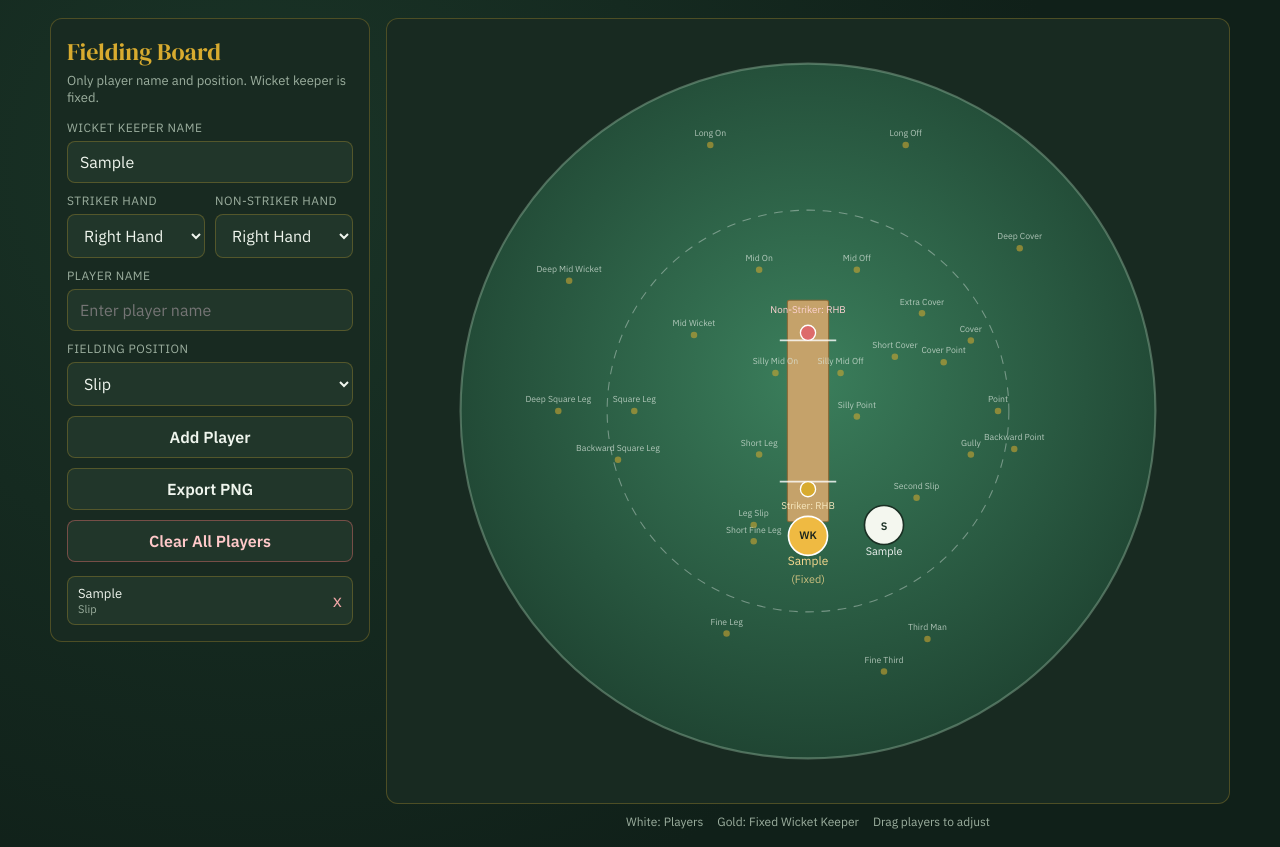
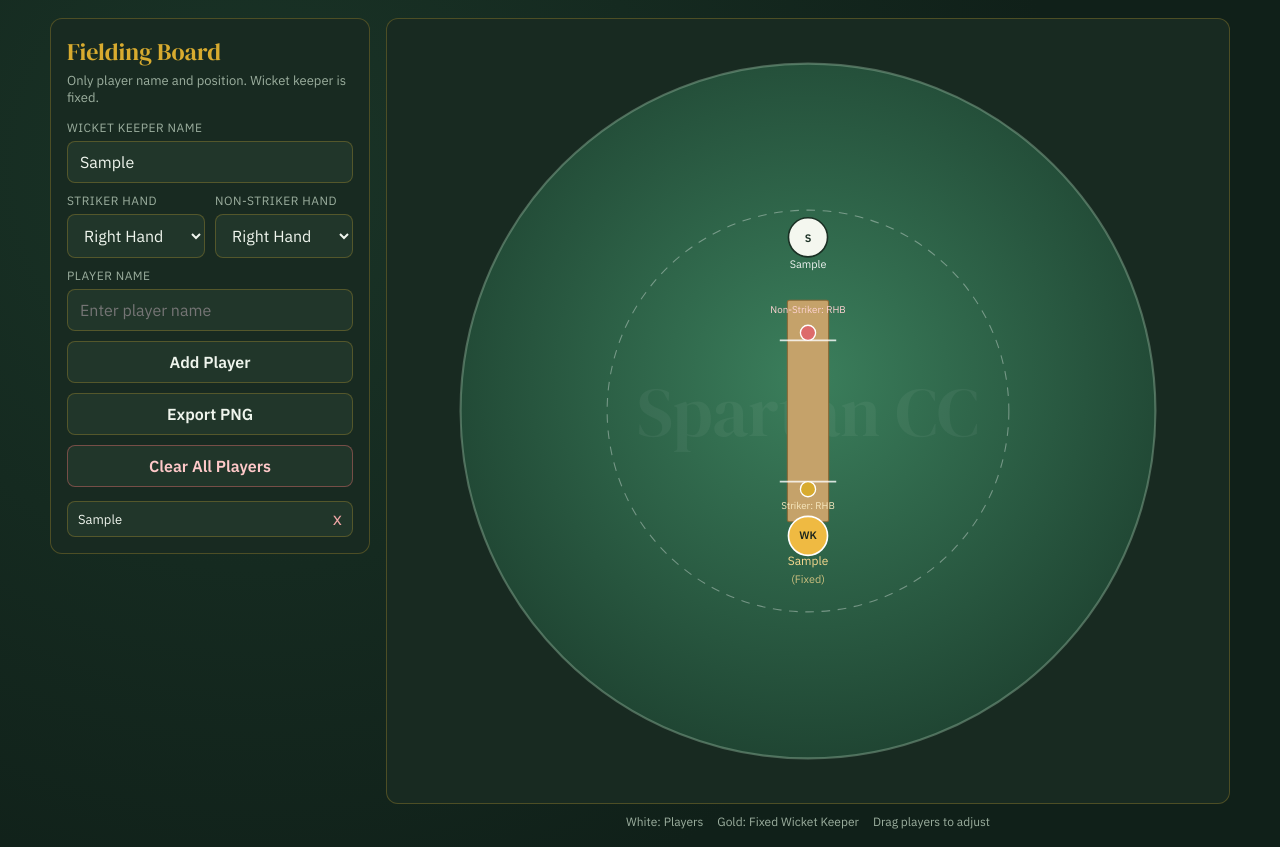
Before and after one commit to AjithRajendiran-code/Field-Analystics, a plain HTML site: page index.html in a window 1280 px wide. Both pictures are taken after typing "Sample", "Sample" into the empty fields and a click on the button "Add Player". Drawn offline with Linux system fonts and the light colour scheme.

Commit message:
watermark added

```diff
--- a/index.html
+++ b/index.html
@@ -235,10 +235,6 @@
         <label for="playerName">Player Name</label>
         <input id="playerName" type="text" placeholder="Enter player name">
       </div>
-      <div>
-        <label for="playerPosition">Fielding Position</label>
-        <select id="playerPosition"></select>
-      </div>
       <button class="btn" id="addPlayerBtn">Add Player</button>
       <button class="btn" id="exportPngBtn">Export PNG</button>
       <button class="btn btn-danger" id="clearPlayersBtn">Clear All Players</button>
@@ -260,6 +256,9 @@
         <circle cx="350" cy="350" r="320" fill="url(#fieldGradient)" stroke="#84a78f" stroke-opacity="0.5" stroke-width="2"/>
         <circle cx="350" cy="350" r="185" fill="none" stroke="#ffffff" stroke-opacity="0.35" stroke-dasharray="8 7"/>
 
+        <!-- Watermark -->
+        <text x="350" y="350" text-anchor="middle" dominant-baseline="central" font-size="64" font-family="'DM Serif Display', serif" fill="#ffffff" fill-opacity="0.05" pointer-events="none">Spartan CC</text>
+
         <rect x="331" y="248" width="38" height="204" rx="2" fill="#c5a26a" stroke="#8b6a37"/>
         <line x1="324" y1="285" x2="376" y2="285" stroke="#ffffff" stroke-width="1.5" stroke-opacity="0.8"/>
         <line x1="324" y1="415" x2="376" y2="415" stroke="#ffffff" stroke-width="1.5" stroke-opacity="0.8"/>
@@ -278,7 +277,6 @@
           <text x="350" y="508" text-anchor="middle" font-size="10" fill="#f8d98f" fill-opacity="0.8">(Fixed)</text>
         </g>
 
-        <g id="positionLabels"></g>
         <g id="fieldTokens"></g>
       </svg>
     </div>
@@ -291,37 +289,6 @@
 </div>
 
 <script>
-  const POSITIONS = {
-    "Slip": { x: 420, y: 455 },
-    "Second Slip": { x: 450, y: 430 },
-    "Gully": { x: 500, y: 390 },
-    "Point": { x: 525, y: 350 },
-    "Backward Point": { x: 540, y: 385 },
-    "Cover": { x: 500, y: 285 },
-    "Cover Point": { x: 475, y: 305 },
-    "Extra Cover": { x: 455, y: 260 },
-    "Mid Off": { x: 395, y: 220 },
-    "Long Off": { x: 440, y: 105 },
-    "Deep Cover": { x: 545, y: 200 },
-    "Third Man": { x: 460, y: 560 },
-    "Fine Third": { x: 420, y: 590 },
-    "Mid On": { x: 305, y: 220 },
-    "Long On": { x: 260, y: 105 },
-    "Mid Wicket": { x: 245, y: 280 },
-    "Square Leg": { x: 190, y: 350 },
-    "Backward Square Leg": { x: 175, y: 395 },
-    "Fine Leg": { x: 275, y: 555 },
-    "Deep Square Leg": { x: 120, y: 350 },
-    "Deep Mid Wicket": { x: 130, y: 230 },
-    "Leg Slip": { x: 300, y: 455 },
-    "Short Leg": { x: 305, y: 390 },
-    "Silly Point": { x: 395, y: 355 },
-    "Silly Mid On": { x: 320, y: 315 },
-    "Silly Mid Off": { x: 380, y: 315 },
-    "Short Cover": { x: 430, y: 300 },
-    "Short Fine Leg": { x: 300, y: 470 }
-  };
-
   let players = [];
   const STORAGE_KEY = "fielding_board_state_v1";
 
@@ -329,13 +296,11 @@
   const strikerHandSelect = document.getElementById("strikerHand");
   const nonStrikerHandSelect = document.getElementById("nonStrikerHand");
   const playerNameInput = document.getElementById("playerName");
-  const playerPositionSelect = document.getElementById("playerPosition");
   const addPlayerBtn = document.getElementById("addPlayerBtn");
   const exportPngBtn = document.getElementById("exportPngBtn");
   const clearPlayersBtn = document.getElementById("clearPlayersBtn");
   const playersList = document.getElementById("playersList");
   const fieldTokens = document.getElementById("fieldTokens");
-  const positionLabels = document.getElementById("positionLabels");
   const fieldSvg = document.getElementById("fieldSvg");
   const wkNameLabel = document.getElementById("wkNameLabel");
   const strikerHandLabel = document.getElementById("strikerHandLabel");
@@ -353,41 +318,17 @@
     saveState();
   }
 
-  function initPositionOptions() {
-    Object.keys(POSITIONS).forEach((position) => {
-      const option = document.createElement("option");
-      option.value = position;
-      option.textContent = position;
-      playerPositionSelect.appendChild(option);
-    });
-  }
-
-  function renderPositionGuides() {
-    positionLabels.innerHTML = "";
-    Object.entries(POSITIONS).forEach(([name, point]) => {
-      const g = document.createElementNS("http://www.w3.org/2000/svg", "g");
-      g.innerHTML = `
-        <circle cx="${point.x}" cy="${point.y}" r="3" fill="#d8ab2f" fill-opacity="0.55" />
-        <text x="${point.x}" y="${point.y - 8}" text-anchor="middle" font-size="8" fill="#dce8df" fill-opacity="0.75">${name}</text>
-      `;
-      positionLabels.appendChild(g);
-    });
-  }
-
   function addPlayer() {
     const name = playerNameInput.value.trim();
-    const position = playerPositionSelect.value;
-    if (!name || !position) {
+    if (!name) {
       return;
     }
 
-    const { x, y } = POSITIONS[position];
     players.push({
       id: Date.now() + Math.random(),
       name,
-      position,
-      x,
-      y
+      x: 350,
+      y: 190
     });
 
     playerNameInput.value = "";
@@ -421,7 +362,6 @@
       row.innerHTML = `
         <div>
           <div>${player.name}</div>
-          <div class="meta">${player.position}</div>
         </div>
         <button class="remove-btn" aria-label="Remove ${player.name}">x</button>
       `;
@@ -455,21 +395,29 @@
 
     let dragging = false;
 
-    group.addEventListener("mousedown", (event) => {
+    function dragStart(event) {
       event.preventDefault();
       dragging = true;
 
       const svgRect = fieldSvg.getBoundingClientRect();
       const scaleX = 700 / svgRect.width;
       const scaleY = 700 / svgRect.height;
+      const isTouch = event.type.startsWith("touch");
 
       function onMove(moveEvent) {
         if (!dragging) {
           return;
         }
 
-        const nextX = Math.round((moveEvent.clientX - svgRect.left) * scaleX);
-        const nextY = Math.round((moveEvent.clientY - svgRect.top) * scaleY);
+        if (isTouch) {
+          moveEvent.preventDefault();
+        }
+
+        const clientX = isTouch ? moveEvent.touches[0].clientX : moveEvent.clientX;
+        const clientY = isTouch ? moveEvent.touches[0].clientY : moveEvent.clientY;
+
+        const nextX = Math.round((clientX - svgRect.left) * scaleX);
+        const nextY = Math.round((clientY - svgRect.top) * scaleY);
         const centerX = 350;
         const centerY = 350;
         const distance = Math.hypot(nextX - centerX, nextY - centerY);
@@ -486,12 +434,22 @@
         dragging = false;
         document.removeEventListener("mousemove", onMove);
         document.removeEventListener("mouseup", onUp);
+        document.removeEventListener("touchmove", onMove);
+        document.removeEventListener("touchend", onUp);
         saveState();
       }
 
-      document.addEventListener("mousemove", onMove);
-      document.addEventListener("mouseup", onUp);
-    });
+      if (isTouch) {
+        document.addEventListener("touchmove", onMove, { passive: false });
+        document.addEventListener("touchend", onUp);
+      } else {
+        document.addEventListener("mousemove", onMove);
+        document.addEventListener("mouseup", onUp);
+      }
+    }
+
+    group.addEventListener("mousedown", dragStart);
+    group.addEventListener("touchstart", dragStart, { passive: false });
 
     return group;
   }
@@ -575,9 +533,7 @@
     }
   });
 
-  initPositionOptions();
   loadState();
-  renderPositionGuides();
   updateWicketKeeperName();
   updateBatsmenHands();
   renderPlayers();
```
